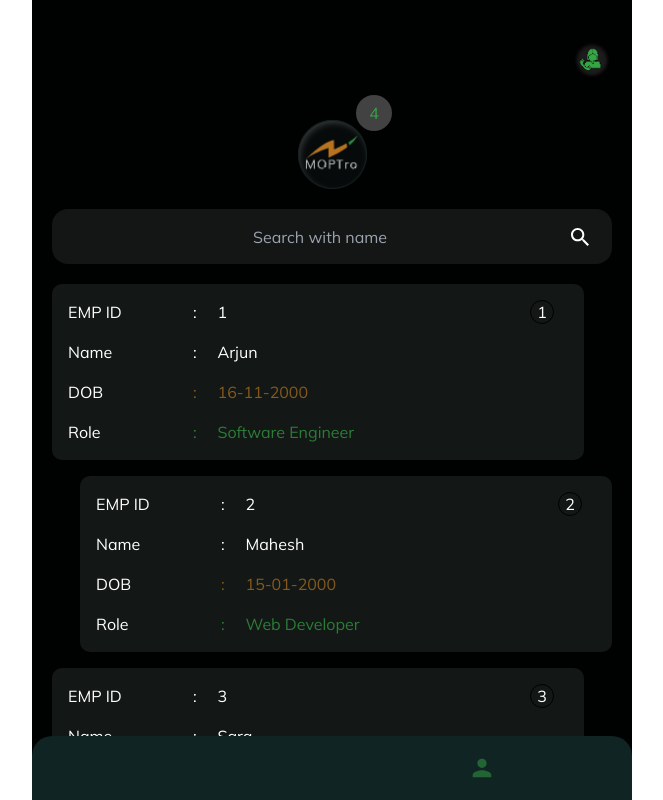
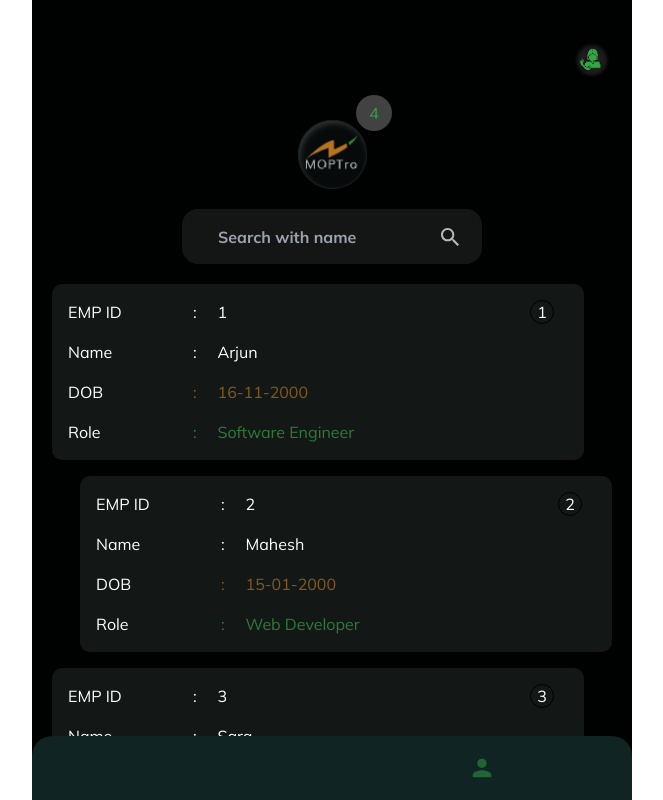
Before and after one commit to AnandD17/emp, a React (Create React App) app: page /list in a window 1280 px wide. Shown: the whole page, without its empty margins (308-971 px from the left). Built offline with nearby package versions, Linux system fonts and the light colour scheme; some icons are missing.

Commit message:
login + pages fix

```diff
--- a/src/Pages/List.tsx
+++ b/src/Pages/List.tsx
@@ -11,15 +11,15 @@ const List = (props: Props) => {
   return (
     <div className="pt-10">
       <Header />
-      <div className="flex h-[55px] items-center py-4 px-5 bg-[#141615] mt-5 rounded-[16px]">
+      <div className="flex h-[55px] w-[300px] mx-auto items-center py-4 px-5 bg-[#141615] mt-5 rounded-[16px]">
         <input
           value={search}
           onChange={(e) => setSearch(e.target.value)}
           type="text "
-          className="grow text-white bg-transparent placeholder:text-center px-4 py-2 focus:border-none active:border-none focus:outline-none active:border-none"
+          className="grow text-white bg-transparent placeholder:font-[700] px-4 py-2 focus:border-none active:border-none focus:outline-none active:border-none text-[#FFFFFFB3]"
           placeholder="Search with name"
         />
-        <IoMdSearch className="h-6 w-6 text-white" />
+        <IoMdSearch className="h-6 w-6 text-[#FFFFFFB3]" />
       </div>
       <div className="flex flex-col mt-5 gap-4">
         {employeeData
--- a/src/Pages/Login.tsx
+++ b/src/Pages/Login.tsx
@@ -4,19 +4,19 @@ import { toast } from "react-toastify";
 import { useNavigate } from "react-router-dom";
 
 const Login = () => {
-    const [email, setEmail] = useState('')
-    const [password, setPassword] = useState('')
-    const navigate = useNavigate()
+  const [email, setEmail] = useState("");
+  const [password, setPassword] = useState("");
+  const navigate = useNavigate();
 
-    const handleSubmit = () => {
-        if(!email || !password) return toast.error('Please fill all the fields')
-        if(email === "Admin" && password === "Admin") {
-            toast.success('Login Successful')
-            navigate('/home')
-            return ;
-        }
-        return toast.error('Invalid Credentials')
+  const handleSubmit = () => {
+    if (!email || !password) return toast.error("Please fill all the fields");
+    if (email === "Admin" && password === "Admin") {
+      toast.success("Login Successful");
+      navigate("/home");
+      return;
     }
+    return toast.error("Invalid Credentials");
+  };
   return (
     <div className="h-[100%] w-[100%] flex items-center justify-center flex-col">
       <div className="flex flex-col gap-[17px] mt-[160px]">
@@ -28,19 +28,22 @@ const Login = () => {
 
       <div className="mt-[50px] flex flex-col ">
         <input
-        value={email}
-        onChange={(e) => setEmail(e.target.value)}
-          className=" px-[20px] text-white h-[42px] bg-input rounded-[20px] w-[238px] placeholder:text-[#FFFFFFB3] placeholder:text-sm"
+          value={email}
+          onChange={(e) => setEmail(e.target.value)}
+          className=" px-[20px] text-white h-[42px] bg-input rounded-[20px] w-[238px] placeholder:text-[#FFFFFFB3] placeholder:text-sm active:border-none focus:outline-none active:border-none"
           placeholder="E-mail"
         />
         <input
-        value={password}
-        onChange={(e) => setPassword(e.target.value)}
-          className="px-[20px] text-white h-[42px] mt-[25px] bg-input rounded-[20px] w-[238px] placeholder:text-[#FFFFFFB3] placeholder:text-sm "
+          value={password}
+          onChange={(e) => setPassword(e.target.value)}
+          className="px-[20px] text-white h-[42px] mt-[25px] bg-input rounded-[20px] w-[238px] placeholder:text-[#FFFFFFB3] placeholder:text-sm active:border-none focus:outline-none active:border-none"
           placeholder="Password"
         />
 
-        <button onClick={handleSubmit} className="bg-button text-center font-[600] rounded-[20px] mt-[50px] w-[238px] h-[42px] text-[#ffffff80] ">
+        <button
+          onClick={handleSubmit}
+          className="bg-button text-center font-[600] rounded-[20px] mt-[50px] w-[238px] h-[42px] text-[#ffffff80] "
+        >
           Login
         </button>
       </div>
```
